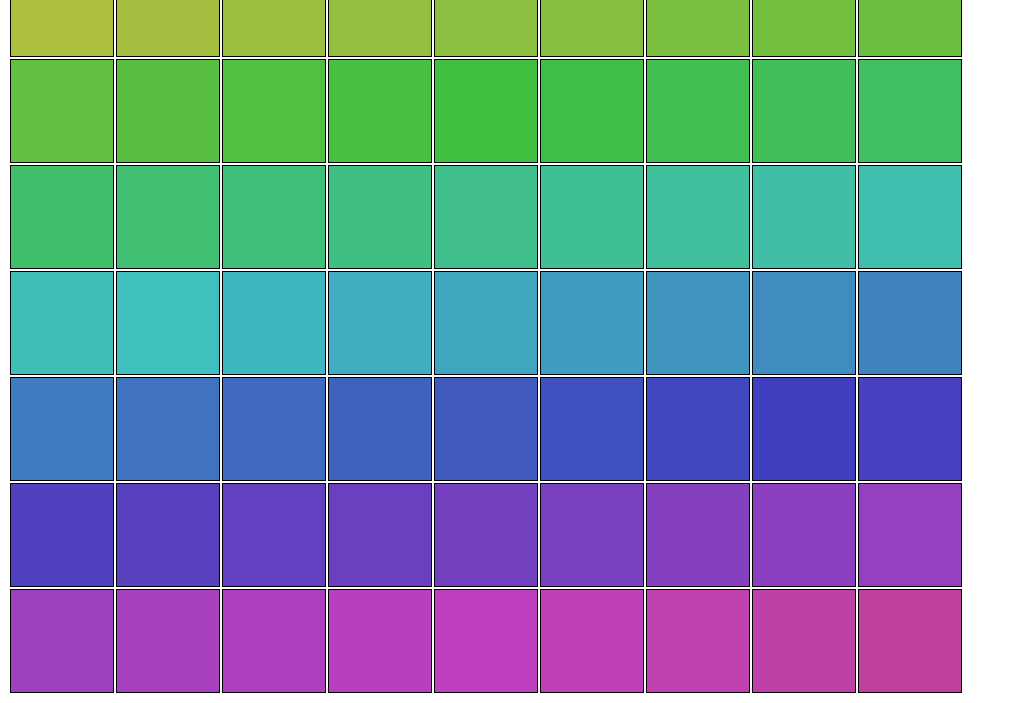
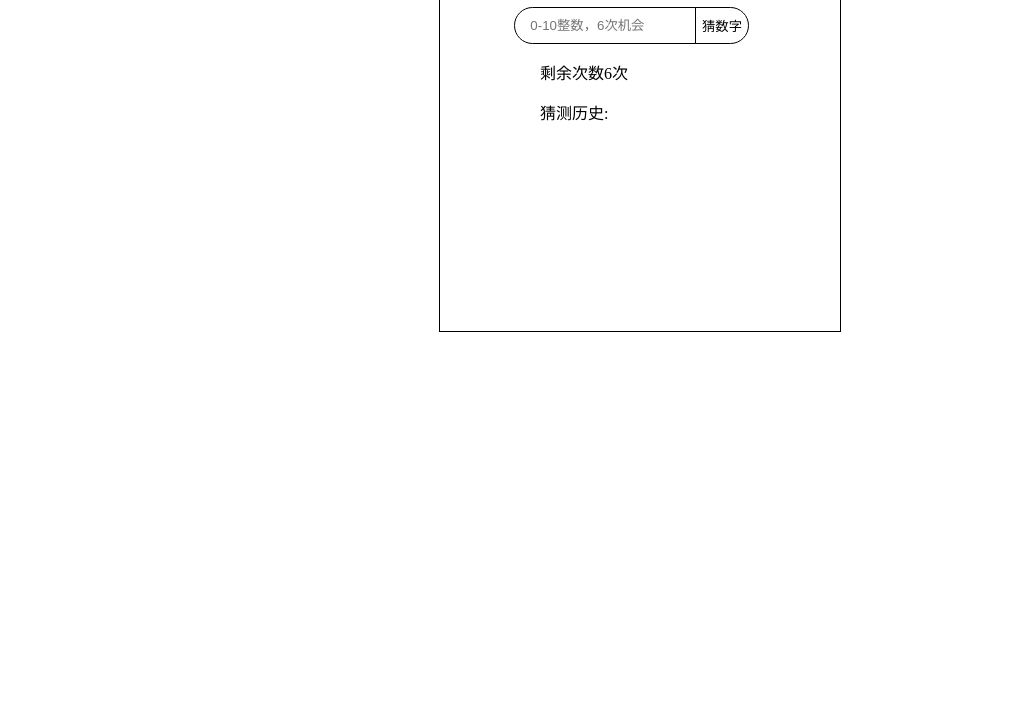
Before and after one commit to borntowin1/borntowin1.github.io, a plain HTML site: page index.html in a window 1280 px wide. Shown: the part 269-972 px from the top of the page, without its empty margins (0-1015 px from the left). After the commit the page ends 800 px from the top, so only its background shows below. Drawn offline with Linux system fonts and the light colour scheme.

Commit message:
Add files via upload

```diff
--- a/index.html
+++ b/index.html
@@ -1,136 +1,122 @@
+
 
 <!DOCTYPE html>
-<html lang="en">
+<html>
 
 	<head>
-    <meta charset="UTF-8">
-    <meta name="viewport" content="width=device-width, initial-scale=1.0">
-    <meta http-equiv="X-UA-Compatible" content="ie=edge">
-    <style>
-        td {
-            border: solid 1px black;
-            width: 100px;
-            height: 100px;
+		<meta charset="utf-8" />
+		<title>猜数字游戏</title>
+		<style type="text/css">
+			.jz {
+				height: 400px;
+				width: 400px;
+				margin: auto;
+				position: absolute;
+				left: 0;
+				right: 0;
+				top: 0;
+				bottom: 0;
+				border: 1px solid #000;
+			}
+			.title {
+				text-align: center;
+			}
+			.gusb {
+				width: 252px;
+				margin: auto;
+			}
+			.pp {
+				margin: auto;
+				width: 200px;
+			}
+			#n {
+				border: none;
+				outline: none;
+				border: 1px solid #000;
+				height: 33px;
+				border-radius: 20px 0 0 20px;
+				text-indent: 1em;
+			}
+			#b {
+				border: none;
+				outline: none;
+				height: 37px;
+				border-radius: 0 20px 20px 0;
+				border: 1px solid #000;
+				background: white;
+				position: relative;
+				top: 1px;
+				left: -6px;
 			}
 		</style>
 	</head>
 
-<body onload="changeColor();">
-    <table>
-        <tr>
-            <td></td>
-            <td></td>
-            <td></td>
-            <td></td>
-            <td></td>
-            <td></td>
-            <td></td>
-            <td></td>
-            <td></td>
-        </tr>
-        <tr>
-            <td></td>
-            <td></td>
-            <td></td>
-            <td></td>
-            <td></td>
-            <td></td>
-            <td></td>
-            <td></td>
-            <td></td>
-        </tr>
-        <tr>
-            <td></td>
-            <td></td>
-            <td></td>
-            <td></td>
-            <td></td>
-            <td></td>
-            <td></td>
-            <td></td>
-            <td></td>
-        </tr>
-        <tr>
-            <td></td>
-            <td></td>
-            <td></td>
-            <td></td>
-            <td></td>
-            <td></td>
-            <td></td>
-            <td></td>
-            <td></td>
-        </tr>
-        <tr>
-            <td></td>
-            <td></td>
-            <td></td>
-            <td></td>
-            <td></td>
-            <td></td>
-            <td></td>
-            <td></td>
-            <td></td>
-        </tr>
-        <tr>
-            <td></td>
-            <td></td>
-            <td></td>
-            <td></td>
-            <td></td>
-            <td></td>
-            <td></td>
-            <td></td>
-            <td></td>
-        </tr>
-        <tr>
-            <td></td>
-            <td></td>
-            <td></td>
-            <td></td>
-            <td></td>
-            <td></td>
-            <td></td>
-            <td></td>
-            <td></td>
-        </tr>
-        <tr>
-            <td></td>
-            <td></td>
-            <td></td>
-            <td></td>
-            <td></td>
-            <td></td>
-            <td></td>
-            <td></td>
-            <td></td>
-        </tr>
-        <tr>
-            <td></td>
-            <td></td>
-            <td></td>
-            <td></td>
-            <td></td>
-            <td></td>
-            <td></td>
-            <td></td>
-            <td></td>
-        </tr>
-    </table>
-    <script>
-        var oTds = document.getElementsByTagName("td");
-        for (var i = 0; i < oTds.length; i++) {
-            oTds[i].style.backgroundColor = getColor(i);
+	<body>
+		<div class="jz">
+			<h2 class="title">猜数字游戏</h2>
+			<div class="gusb">
+				<input id="n" type="number" placeholder="0-10整数，6次机会" />
+				<input id="b" type="button" onclick="guess()" value="猜数字" />
+			</div>
+			<div class="pp">
+				<p>剩余次数<span id="q">6</span>次</p>
+				<p>猜测历史:</p>
+				<p id="o"></p>
+			</div>
+		</div>
+		<script type="text/javascript">
+			var targetNum = parseInt(Math.random() * 11);
+			console.log(targetNum);
+			var guessTime = 6;
+			var oNumInput = document.getElementById("n");
+			var oBtnGuess = document.getElementById("b");
+			var oTipText = document.getElementById("o");
+			var oQiiiiiii = document.getElementById("q");
+
+			function guess() {
+				if (guessTime > 0 && oNumInput.value <=10 && oNumInput.value>0) {
+					oTipText.innerHTML += "";
+					if (oNumInput.value > targetNum) {
+						if (guessTime == 6) {
+							oTipText.innerHTML += "你输入的数" + oNumInput.value + "太大了";
+						} else {
+							oTipText.innerHTML += "<br/>你输入的数" + oNumInput.value + "太大了";
 						}
-        function getColor(i) {
-            return "hsl(" + i * 4 + ",50%,50%)";
+						oNumInput.value = "";
+						oNumInput.focus();
+						guessTime -= 1;
+						oQiiiiiii.innerHTML = guessTime;
+
+					} else if (oNumInput.value < targetNum) {
+						if (guessTime == 6) {
+							oTipText.innerHTML += "你输入的数" + oNumInput.value + "太小了";
+						} else {
+							oTipText.innerHTML += "<br/>你输入的数" + oNumInput.value + "太小了";
 						}
-        function changeColor(){
-            var t=oTds[80].style.backgroundColor;
-            for(var i=80;i>0;i--){
-                oTds[i].style.backgroundColor=oTds[i-1].style.backgroundColor;
+						oNumInput.value = "";
+						oNumInput.focus();
+						guessTime -= 1;
+						oQiiiiiii.innerHTML = guessTime;
+					} else {
+						oTipText.innerHTML += "<br/>你输入的数" + oNumInput.value + "是正确的";
+						oNumInput.value = "";
 					}
-            oTds[0].style.backgroundColor=t;
+				}else if(oNumInput.value>10){
+						oTipText.innerHTML += "不是范围内的数<br/>";
+						oNumInput.value = "";
+				}else{
+					oTipText.innerHTML += "";
+					oNumInput.value = "";
+					oBtnGuess.value = "重置";
+				}
+				if(oBtnGuess.value == "重置"){
+					    oBtnGuess.value = "猜数字";
+					    oNumInput.value = "";
+					    guessTime = 6;
+					    oQiiiiiii.innerHTML = guessTime;
+						oTipText.innerHTML = "";
+				}
+
 
 			}
 		</script>
```
Lines whose indentation alone changed are shown as unchanged.
